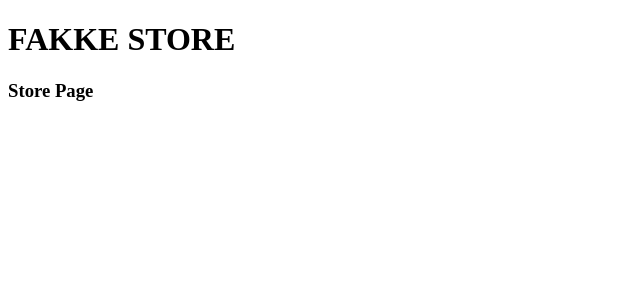
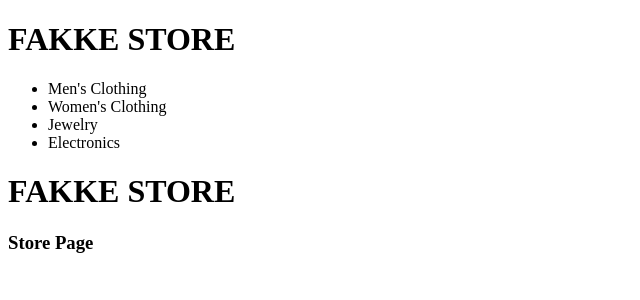
Before and after one commit to Meeran-Tofiq/shopping-cart, a React (Vite) app: page / in a window 1280 px wide. Shown: the top 300 px of the page, without its empty margins (0-640 px from the left). Built offline with nearby package versions, Linux system fonts and the light colour scheme.

Commit message:
Feat Header component

```diff
--- a/src/App.jsx
+++ b/src/App.jsx
@@ -1,8 +1,14 @@
 import { useState } from "react";
+import Header from "./Header/Header";
 import Homepage from "./Homepage/Homepage";
 
 function App() {
-	return <Homepage />;
+	return (
+		<>
+			<Header></Header>
+			<Homepage></Homepage>
+		</>
+	);
 }
 
 export default App;
--- a/src/Header/Header.jsx
+++ b/src/Header/Header.jsx
@@ -0,0 +1,13 @@
+export default function Header() {
+	return (
+		<header>
+			<h1>FAKKE STORE</h1>
+			<ul>
+				<li key="Men's Clothing">Men's Clothing</li>
+				<li key="Women's Clothing">Women's Clothing</li>
+				<li key="Jewelry">Jewelry</li>
+				<li key="Electronics">Electronics</li>
+			</ul>
+		</header>
+	);
+}
```
